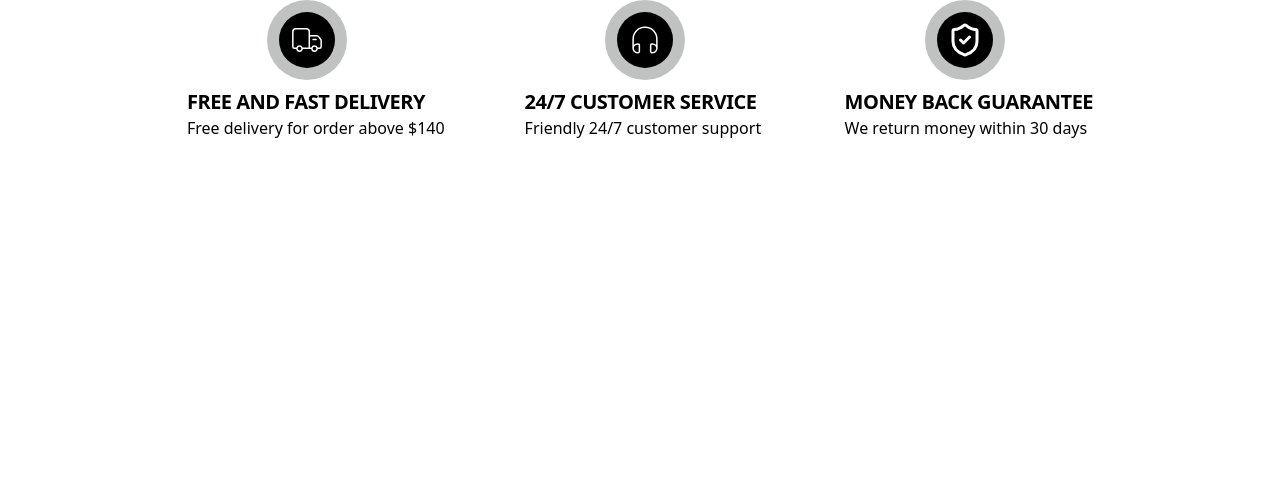
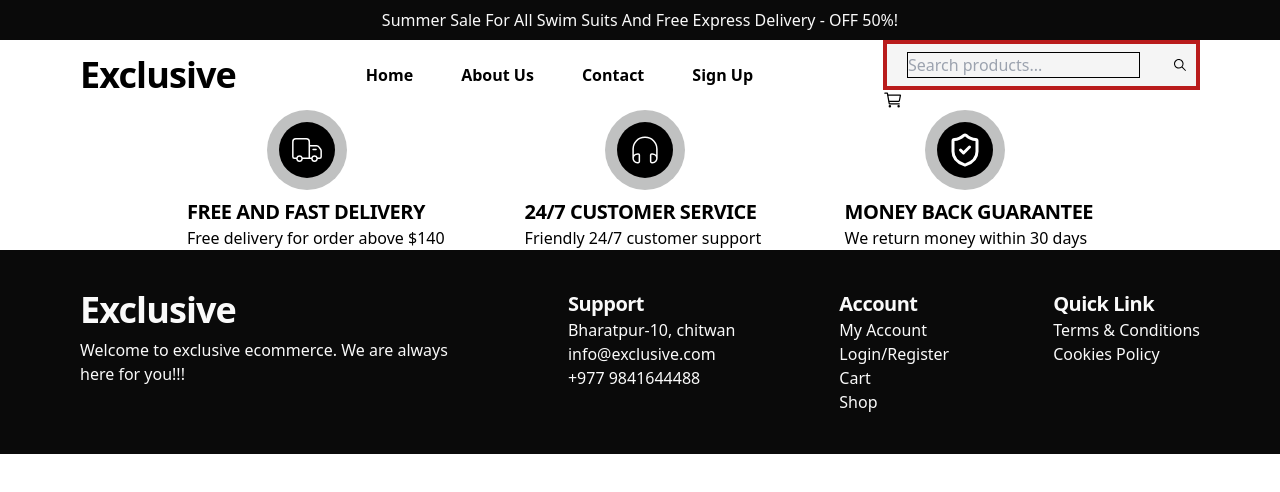
Before and after one commit to bigyan-sapkota/exclusive-ecommerce, a React (Vite) app: page / in a window 1280 px wide. Shown: the top 492 px of the page. Built offline with nearby package versions, Linux system fonts and the light colour scheme.

Commit message:
add header and footer

```diff
--- a/src/components/footer.jsx
+++ b/src/components/footer.jsx
@@ -1,5 +1,53 @@
-const footer = () => {
-  return <div>footer</div>;
+const supportDetails = [
+  { id: 1, text: "Bharatpur-10, chitwan" },
+  { id: 2, text: "info@exclusive.com" },
+  { id: 3, text: "+977 9841644488" },
+];
+
+const accountDetails = [
+  { id: 1, text: "My Account" },
+  { id: 2, text: "Login/Register" },
+  { id: 3, text: "Cart" },
+  { id: 4, text: "Shop" },
+];
+
+const quickLinksDetails = [
+  { id: 1, text: "Terms & Conditions" },
+  { id: 2, text: "Cookies Policy" },
+];
+
+const Footer = () => {
+  return (
+    <footer className="bg-dark text-light ">
+      <div className="max-width padding-x flex flex-col gap-6 lg:flex-row items-start justify-between py-4 lg:py-10">
+        <div>
+          <h2>Exclusive</h2>
+          <p className="lg:max-w-96 mt-2">
+            Welcome to exclusive ecommerce. We are always here for you!!!
+          </p>
+        </div>
+
+        <FooterColumn title="Support" arr={supportDetails} />
+
+        <FooterColumn title="Account" arr={accountDetails} />
+
+        <FooterColumn title="Quick Link" arr={quickLinksDetails} />
+      </div>
+    </footer>
+  );
 };
 
-export default footer;
+export default Footer;
+
+const FooterColumn = ({ title, arr }) => {
+  return (
+    <div>
+      <h5>{title}</h5>
+      <ul>
+        {arr.map((item) => (
+          <li key={item.id}>{item.text}</li>
+        ))}
+      </ul>
+    </div>
+  );
+};
--- a/src/components/header.jsx
+++ b/src/components/header.jsx
@@ -1,5 +1,56 @@
+import { IoCartOutline } from "react-icons/io5";
+import { IoIosSearch } from "react-icons/io";
+
+const navigationItems = ["Home", "About Us", "Contact", "Sign Up"];
+
 const Header = () => {
-  return <div>Header</div>;
+  return (
+    <header>
+      {/* top header */}
+      <div className="bg-dark h-10 flex items-center justify-center">
+        <p className="text-light text-center">
+          Summer Sale For All Swim Suits And Free Express Delivery - OFF 50%!
+        </p>
+      </div>
+
+      {/* bottom header */}
+      <nav className="max-width padding-x flex items-center justify-between">
+        {/* logo */}
+        <h2>Exclusive</h2>
+
+        {/* navigation items */}
+        <ul className="flex items-center gap-12">
+          {navigationItems.map((item, i) => (
+            <li key={i} className="font-semibold">
+              {item}
+            </li>
+          ))}
+        </ul>
+
+        {/* searchbar and cart */}
+        <div>
+          <div className="bg-secondary flex items-center border-4 border-red-700 gap-8 py-2 pl-5 pr-2">
+            <input
+              type="text"
+              placeholder="Search products..."
+              className="border border-black bg-transparent"
+            />
+            <IoIosSearch />
+          </div>
+          <IoCartOutline size={20} />
+        </div>
+      </nav>
+    </header>
+  );
 };
 
+<nav className="flex">
+  <div>home</div>
+  <div>about</div>
+  <div>hello</div>
+  <div>Contact</div>
+</nav>;
+
 export default Header;
+
+// exercise 1 : index.css copy from github and remove all headings styles
--- a/src/index.css
+++ b/src/index.css
@@ -36,3 +36,13 @@
     --radius: 0.5rem;
   }
 }
+
+@layer utilities {
+  .max-width {
+    @apply max-w-7xl mx-auto;
+  }
+
+  .padding-x {
+    @apply px-5 sm:px-7 md:px-14 lg:px-20;
+  }
+}
--- a/src/pages/home-page.jsx
+++ b/src/pages/home-page.jsx
@@ -1,10 +1,12 @@
+import Footer from "../components/footer";
+import Header from "../components/header";
 import FlashSales from "../components/home/flash-sales";
 import Services from "../components/home/services";
 
 const HomePage = () => {
   return (
     <div>
-      {/* header */}
+      <Header />
       {/* hero */}
       <FlashSales />
       {/* Browse by Category */}
@@ -13,7 +15,7 @@ const HomePage = () => {
       {/* explore our products */}
       {/* new arrival */}
       <Services />
-      {/* footer */}
+      <Footer />
     </div>
   );
 };
--- a/tailwind.config.js
+++ b/tailwind.config.js
@@ -5,6 +5,10 @@ export default {
     extend: {
       colors: {
         primary: "#DB4444",
+        secondary: "#F5F5F5",
+
+        dark: "#0A0A0A",
+        light: "#fafafa",
       },
     },
   },
```
